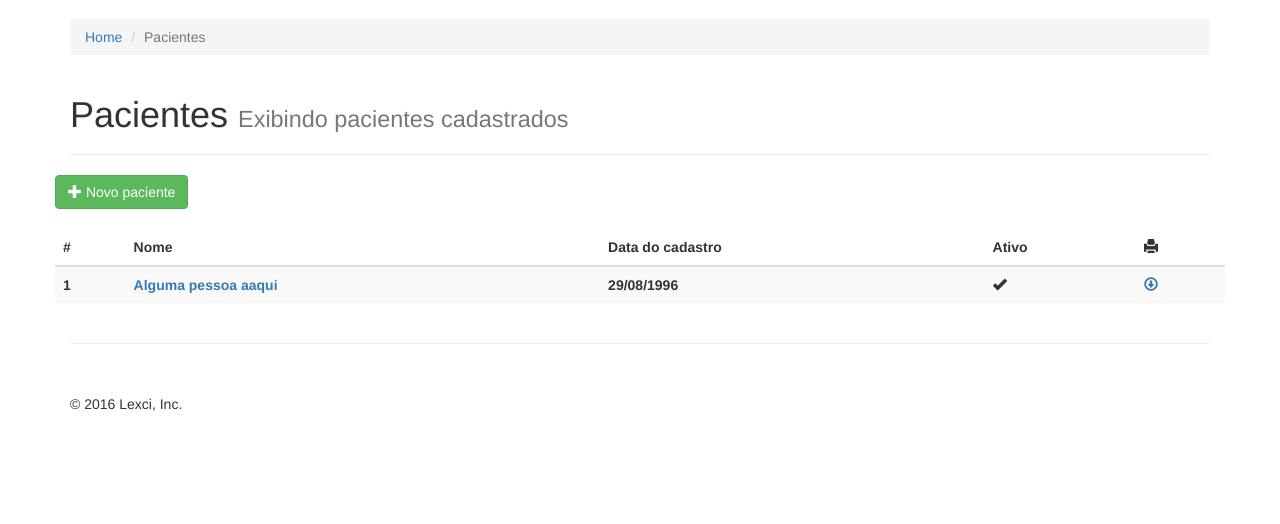
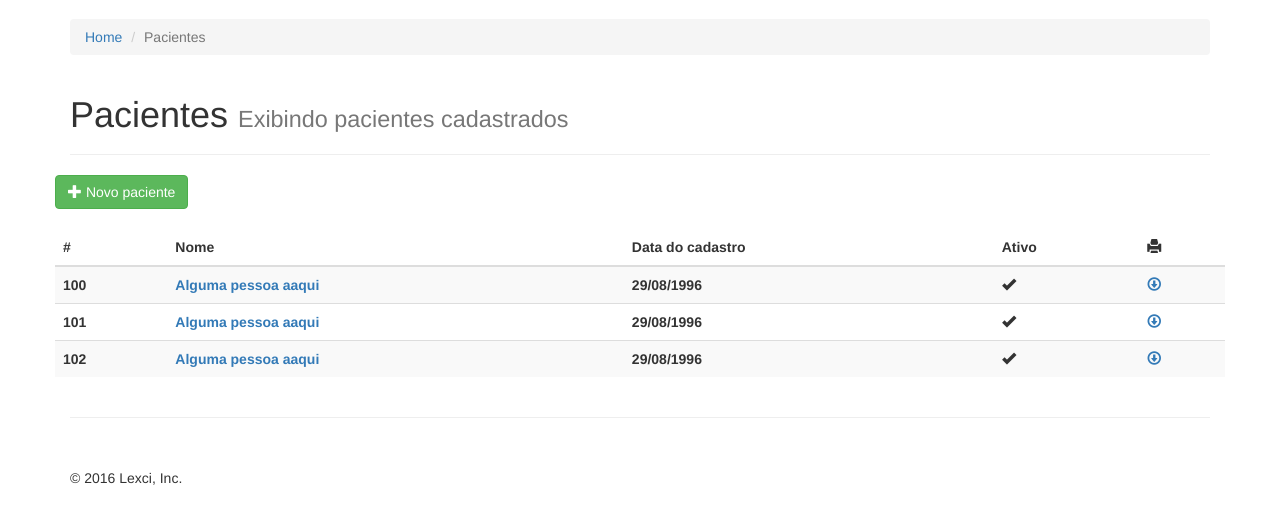
Before and after one commit to leonardocintra/lexci.com.br, a Django app: template paciente/templates/paciente/paciente_list.html in a window 1280 px wide. Shown: the part 51-575 px from the top of the page. Run offline with Django 3.2, Linux system fonts and the light colour scheme; the template is opened without the code that fills it, so the values that code supplies are empty; some libraries are stand-ins or nearby versions.

Commit message:
apontato os templates paciente list

```diff
--- a/core/templates/core/management.html
+++ b/core/templates/core/management.html
@@ -8,7 +8,7 @@
     <div class="row">
         <div class="col-sm-6 col-md-4">
             <div class="thumbnail">
-                <a href="#">
+                <a href="{% url 'paciente:paciente_list' %}">
                     <img src="http://res.cloudinary.com/lexci/image/upload/c_scale,h_200,w_242/v1479774967/paciente-icon.png" alt="paciente">
                     <div class="caption text-center">
                         <h3>Pacientes</h3>
--- a/lexci/urls.py
+++ b/lexci/urls.py
@@ -1,4 +1,4 @@
-from django.conf.urls import url
+from django.conf.urls import url, include
 from django.contrib import admin
 from core import views
 
@@ -7,5 +7,6 @@ urlpatterns = [
     url(r'^quem-somos/$', views.about, name='about'),
     url(r'^contato/$', views.contact, name='contact'),
     url(r'^administrativo/$', views.management, name='management'),
+    url(r'^paciente/', include('paciente.urls', namespace='paciente')),
     url(r'^admin/', admin.site.urls),
 ]
--- a/paciente/templates/paciente/paciente.html
+++ b/paciente/templates/paciente/paciente.html
@@ -1,4 +1,4 @@
-{% extends "base.html" %}
+{% extends "core/base.html" %}
 
 {% block content %}
 
--- a/paciente/templates/paciente/paciente_list.html
+++ b/paciente/templates/paciente/paciente_list.html
@@ -1,4 +1,4 @@
-{% extends "base.html" %}
+{% extends "core/base.html" %}
 
 {% block content %}
     <ol class="breadcrumb">
@@ -27,7 +27,25 @@
             </thead>
             <tbody>
                 <tr>
-                    <th>1</th>
+                    <th>100</th>
+                    <th><a href="#">Alguma pessoa aaqui</a></th>
+                    <th>29/08/1996</th>
+                    <th>
+                        <span class="glyphicon glyphicon-ok" aria-hidden="true"></span>
+                    </th>
+                    <th><a href="#"><span class="glyphicon glyphicon-download" aria-hidden="true"></span></a></th>
+                </tr>
+                <tr>
+                    <th>101</th>
+                    <th><a href="#">Alguma pessoa aaqui</a></th>
+                    <th>29/08/1996</th>
+                    <th>
+                        <span class="glyphicon glyphicon-ok" aria-hidden="true"></span>
+                    </th>
+                    <th><a href="#"><span class="glyphicon glyphicon-download" aria-hidden="true"></span></a></th>
+                </tr>
+                <tr>
+                    <th>102</th>
                     <th><a href="#">Alguma pessoa aaqui</a></th>
                     <th>29/08/1996</th>
                     <th>
--- /dev/null
+++ b/paciente/urls.py
@@ -0,0 +1,10 @@
+from django.conf.urls import url
+from . import views
+
+urlpatterns = [
+    url(r'^$', views.paciente_list, name='paciente_list'),
+    #url(r'^novo/$', views.paciente_new, name='paciente_new'),
+    #url(r'^detalhe/(?P<pk>[0-9]+)/$', views.paciente_detail, name='paciente_detail'),
+    #url(r'^editar/(?P<pk>[0-9]+)/$', views.paciente_update, name='paciente_update'),
+    #url(r'^relatorio/(?P<pk>[0-9]+)/$', reports.paciente_write, name='paciente_relatorio'),
+]
```
